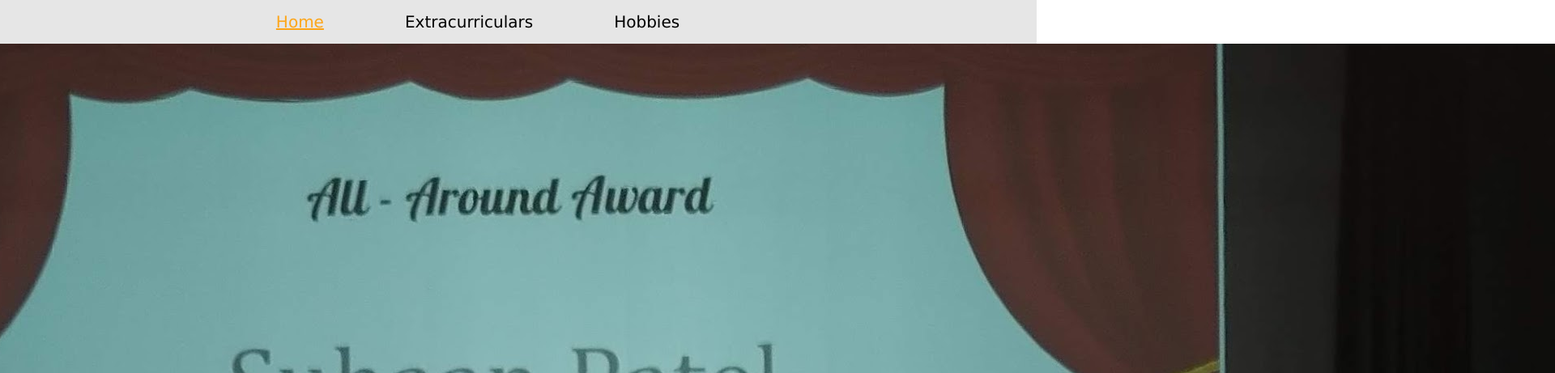
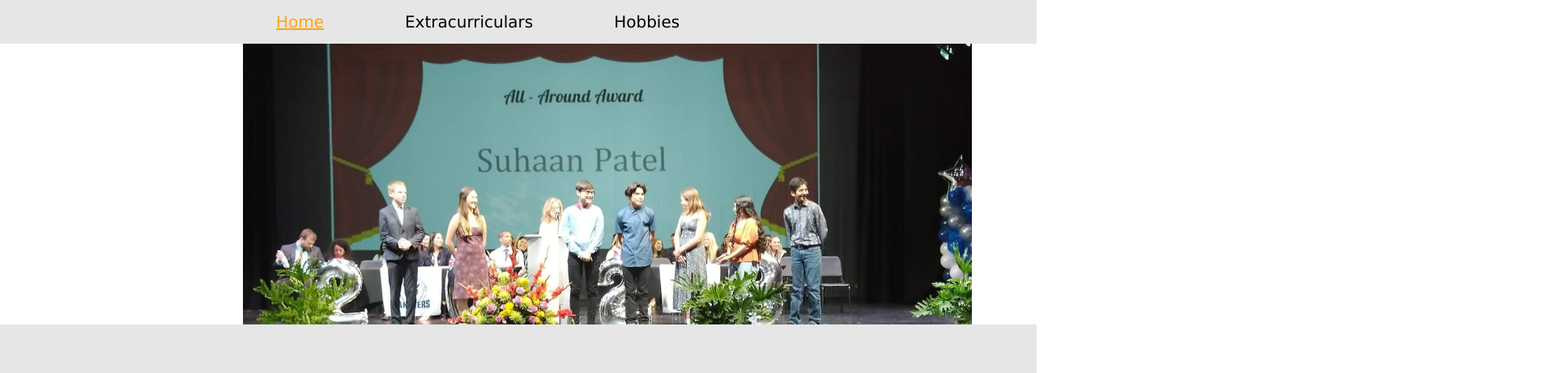
Before and after one commit to Suhaan27/Portfolio, a plain HTML site: page index.html in a window 1280 px wide. Shown: the top 461 px of the page at 81% size, 1920 px wide, since content can reach past the window. Drawn offline with Linux system fonts and the light colour scheme.

Commit message:
Update mySite.css

```diff
--- a/mySite.css
+++ b/mySite.css
@@ -73,6 +73,10 @@ nav, h1, h2, p {
     object-fit: cover;
 }
 
+#mainImg img {
+    width: 900px;
+}
+
 #mainImg {
     display: flex;
     justify-content: center;
```
